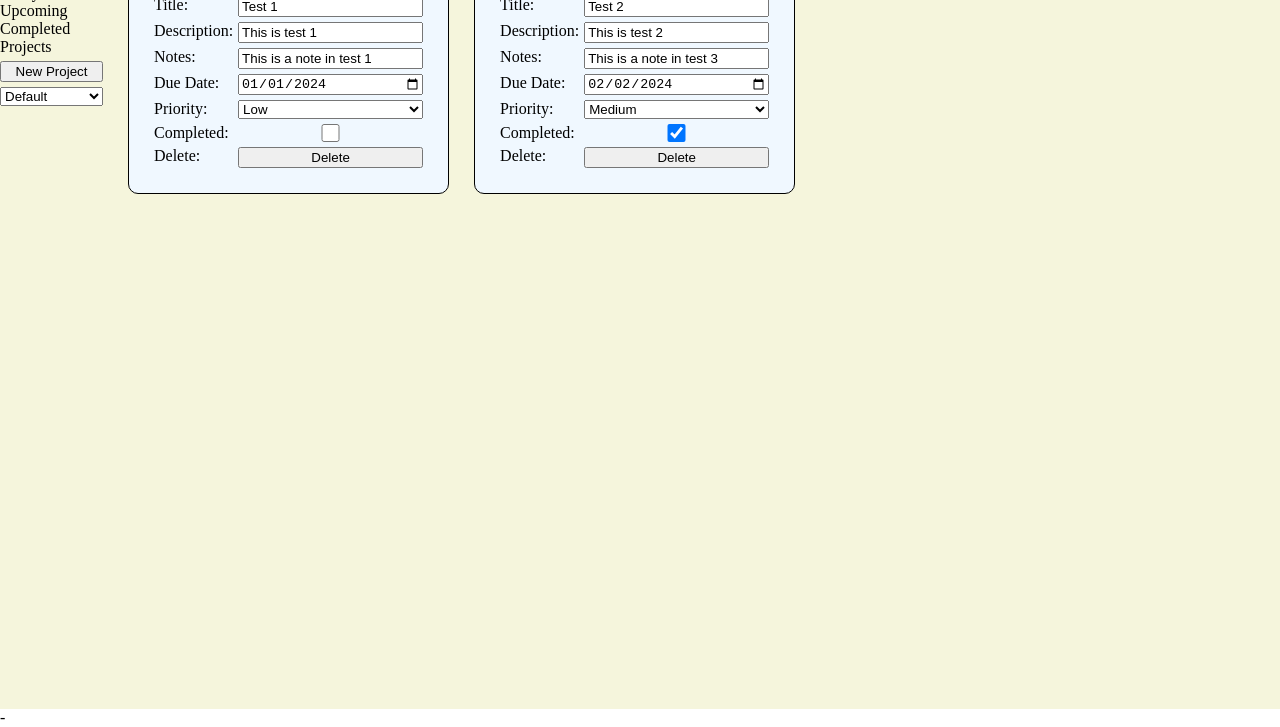
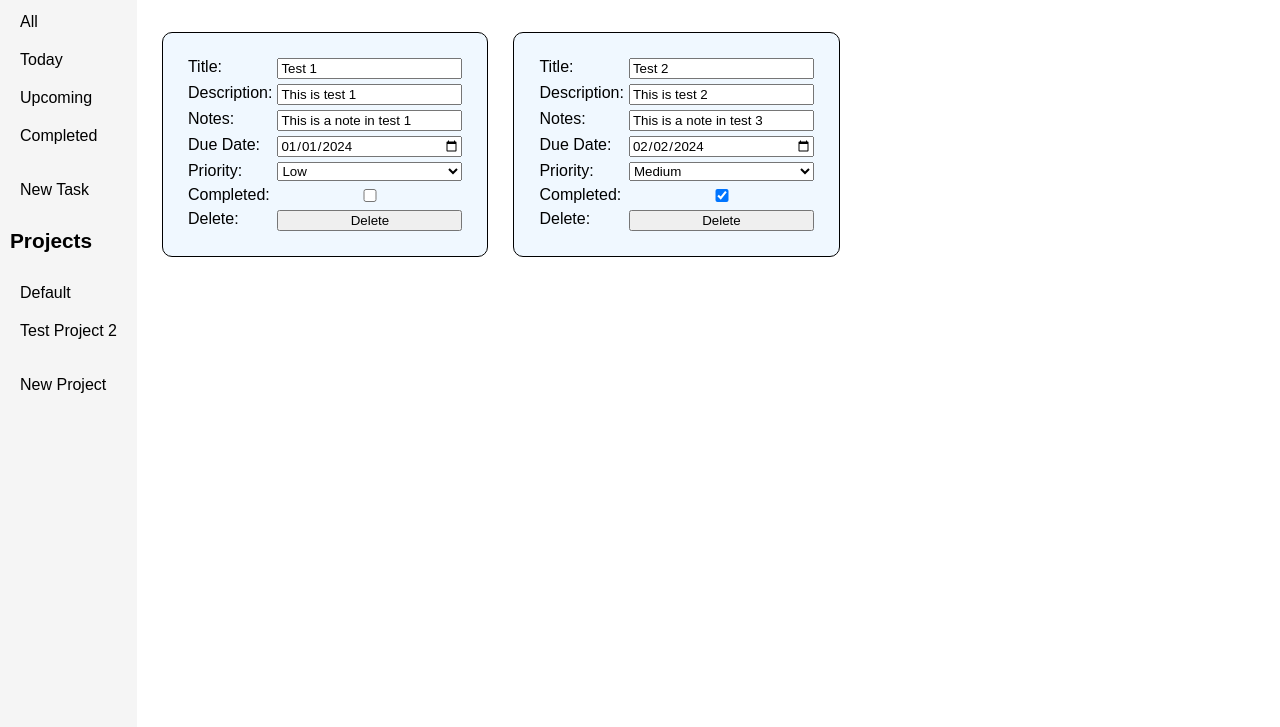
Before and after one commit to cpeel42/todo-list, a website built with webpack: page src/index.html in a window 1280 px wide. Shown: the part 73-800 px from the top of the page. Built offline with nearby package versions, Linux system fonts and the light colour scheme.

Commit message:
Remove DOMFactory. Use template node in HTML instead

```diff
--- a/src/Card.js
+++ b/src/Card.js
@@ -1,74 +1,60 @@
-export default class Card {
-    constructor(project, todo, domElementFactory) {
-        this.project = project;
-        this.todo = todo;
-        this.card = domElementFactory.createDiv('todo-card');
+export default function card (project, todo) {
+    const template = document.getElementById('todo-card-template');
+    const cardFragment = document.importNode(template.content, true)
+    const card = cardFragment.firstElementChild;
 
-        this.titleLabel = domElementFactory.createLabel('title', 'Title:');
-        this.titleInput = domElementFactory.createInput('title', 'text', todo.title, 'Title');
+    const titleInput = card.querySelector('#title-input')
+    const descriptionInput = card.querySelector('#description-input')
+    const notesInput = card.querySelector('#notes-input')
+    const duedateInput = card.querySelector('#duedate-input')
+    const prioritySelect = card.querySelector('#priority-select')
+    const completeInput = card.querySelector('#complete-input')
+    const deleteButton = card.querySelector('#delete-button')
 
-        this.descriptionLabel = domElementFactory.createLabel('description', 'Description:');
-        this.descriptionInput = domElementFactory.createInput('description', 'text', todo.description, 'Description');
+    titleInput.value = todo.title;
+    descriptionInput.value = todo.description;
+    notesInput.value = todo.notes;
+    duedateInput.value = todo.dueDate;
+    completeInput.checked = todo.isComplete;
 
-        this.notesLabel = domElementFactory.createLabel('notes', 'Notes:');
-        this.notesInput = domElementFactory.createInput('notes', 'text', todo.notes, 'Notes');
+    const options = [...card.querySelectorAll('#priority-select option')];
 
-        this.dueDateLabel = domElementFactory.createLabel('duedate', 'Due Date:');
-        this.dueDateInput = domElementFactory.createInput('duedate', 'date', todo.dueDate);
+    options.forEach(option => {
+        if (option.value === todo.priority) {
+            option.selected = true;
+        }
+    });
 
-        this.priorityLabel = domElementFactory.createLabel('priority', 'Priority:');
-        this.prioritySelect = domElementFactory.createSelect('priority', ['---', 'Low', 'Medium', 'High'], todo.priority);
-
-        this.isCompleteLabel = domElementFactory.createLabel('isComplete', 'Completed:');
-        this.isCompleteInput = domElementFactory.createInput('isComplete', 'checkbox', todo.isComplete, '');
-
-        this.deleteLabel = domElementFactory.createLabel('delete', 'Delete: ')
-        this.deleteButton = domElementFactory.createButton('delete-button', 'Delete');
-
-        this.attachEventListeners();
-        this.appendCardElements();
-    }
-
-    appendCardElements() {
-        this.card.append(
-            this.titleLabel, this.titleInput,
-            this.descriptionLabel, this.descriptionInput,
-            this.notesLabel, this.notesInput,
-            this.dueDateLabel, this.dueDateInput,
-            this.priorityLabel, this.prioritySelect,
-            this.isCompleteLabel, this.isCompleteInput,
-            this.deleteLabel, this.deleteButton
-        )
-    }
-
-    attachEventListeners() {
-        this.titleInput.addEventListener('change', (event) => {
-            this.todo.title = event.target.value;
+    titleInput.addEventListener('change', (event) => {
+        todo.title = event.target.value;
     })
 
-        this.descriptionInput.addEventListener('change', (event) => {
-            this.todo.description = event.target.value;
+    descriptionInput.addEventListener('change', (event) => {
+        todo.description = event.target.value;
     })
 
-        this.notesInput.addEventListener('change', (event) => {
-            this.todo.notes = event.target.value;
+    notesInput.addEventListener('change', (event) => {
+        todo.notes = event.target.value;
     })
 
-        this.dueDateInput.addEventListener('change', (event) => {
-            this.todo.dueDate = event.target.value;
+    duedateInput.addEventListener('change', (event) => {
+        todo.dueDate = event.target.value;
     })
 
-        this.prioritySelect.addEventListener('change', (event) => {
-            this.todo.priority = event.target.value;
+    prioritySelect.addEventListener('change', (event) => {
+        todo.priority = event.target.value;
     })
 
-        this.isCompleteInput.addEventListener('change', (event) => {
-            this.todo.isComplete = event.target.checked
+    completeInput.addEventListener('change', (event) => {
+        todo.isComplete = event.target.checked
     });
 
-        this.deleteButton.addEventListener('click', (event) => {
-            this.card.remove();
-            this.project.todoList = this.project.todoList.filter(todo => todo !== this.todo);
+    deleteButton.addEventListener('click', (event) => {
+        card.remove();
+        console.log(project)
+        project.todoList = project.todoList.filter(t => t !== todo);
+        console.log(project)
     })
+
+    return card;
 }
-}
--- a/src/DomElementFactory.js
+++ /dev/null
@@ -1,59 +0,0 @@
-export default class DomElementFactory {
-
-    createDiv(className) {
-        const div = document.createElement('div');
-        div.classList.add(className);
-        return div;
-    }
-
-    createButton(className, text) {
-        const button = document.createElement('button');
-        button.classList.add(className);
-        button.textContent = text;
-        return button;
-    }
-
-    createLabel(forAttr, text) {
-        const label = document.createElement('label');
-        label.setAttribute('for', forAttr);
-        label.textContent = text;
-        return label;
-    }
-
-    createInput(id, type, value, placeholder = '') {
-        const input = document.createElement('input');
-        input.id = id;
-        input.type = type;
-        if (type === 'checkbox') {
-            input.checked = value;
-        } else {
-            input.value = value || '';
-            if (placeholder) {
-                input.placeholder = placeholder;
-            }
-        }
-        return input;
-    }
-
-    createSelect(id, optionList, selectedValue) {
-        const select = document.createElement('select');
-        select.id = id;
-
-        optionList.forEach(optionName => {
-            const isSelected = (optionName === selectedValue) ? true : false;
-            let option = this.createOption(optionName, isSelected);
-            select.appendChild(option);
-        });
-
-        return select;
-    }
-
-    createOption(name, isSelected) {
-        const option = document.createElement('option');
-        if (isSelected == true) {
-            option.selected = true
-        }
-        option.textContent = name;
-        return option;
-    }
-}
--- a/src/Project.js
+++ /dev/null
@@ -1,6 +0,0 @@
-export default class Project {
-    constructor(name, todoList) {
-        this.name = name;
-        this.todoList = todoList
-    }
-}
--- a/src/Projects.js
+++ b/src/Projects.js
@@ -1,7 +1,58 @@
-import { sampleProjects } from "./Samples.js";
-const projects = [];
-sampleProjects.forEach(project => {
-    projects.push(project)
-});
+export class Project {
+    constructor(name, todoList) {
+        this.name = name;
+        this.todoList = todoList
+    }
+}
 
-export default projects
+export class Todo {
+    constructor(title, description, dueDate, priority, notes, isComplete) {
+        this.title = title;
+        this.description = description;
+        this.dueDate = dueDate;
+        this.priority = priority;
+        this.notes = notes;
+        this.isComplete = isComplete;
+    }
+}
+
+const todo1 = new Todo (
+    'Test 1',
+    'This is test 1',
+    '2024-01-01',
+    'Low',
+    'This is a note in test 1',
+    false
+);
+
+const todo2 = new Todo (
+    'Test 2',
+    'This is test 2',
+    '2024-02-02',
+    'Medium',
+    'This is a note in test 3',
+    true
+);
+
+const todo3 = new Todo (
+    'Test 3',
+    'This is test 3',
+    '2024-03-03',
+    'High',
+    'This is a note in test 3',
+    false
+);
+
+const defaultProject = new Project (
+    'Default',
+    [todo1, todo2]
+);
+
+const project2 = new Project (
+    'Test Project 2',
+    [todo3]
+);
+
+const projects = [defaultProject, project2];
+
+export {projects}
--- a/src/Samples.js
+++ /dev/null
@@ -1,41 +0,0 @@
-import Todo from "./Todo.js";
-import Project from "./Project.js"
-
-const todo1 = new Todo (
-    'Test 1',
-    'This is test 1',
-    '2024-01-01',
-    'Low',
-    'This is a note in test 1',
-    false
-);
-
-const todo2 = new Todo (
-    'Test 2',
-    'This is test 2',
-    '2024-02-02',
-    'Medium',
-    'This is a note in test 3',
-    true
-);
-
-const todo3 = new Todo (
-    'Test 3',
-    'This is test 3',
-    '2024-03-03',
-    'High',
-    'This is a note in test 3',
-    false
-);
-
-const defaultProject = new Project (
-    'Default',
-    [todo1, todo2]
-);
-
-const project2 = new Project (
-    'Test Project 2',
-    [todo3]
-);
-
-export const sampleProjects = [defaultProject, project2];
--- a/src/index.html
+++ b/src/index.html
@@ -6,34 +6,56 @@
     <title>ToDo List</title>
 </head>
 <body>
-    <div class="header">
-        <p>-</p>
+    <div class="sidebar">
+        <h3>Tasks</h3>
+        <ul class="filters">
+            <li class="filter-all">All</li>
+            <li class="filter-today">Today</li>
+            <li class="filter-upcoming">Upcoming</li>
+            <li class="completed">Completed</li>
+        </ul>
+        <ul>
+            <li class="add-todo-button">New Task</li>
+        </ul>
+
+        <div class="projects">
+            <h3>Projects</h3>
+            <ul class="projects-list"></ul>
+            <ul>
+                <li class="add-project-button">New Project</li>
+            </ul>
+
+        </div>
     </div>
+
     <div class="main">
-        <div class="sidebar">
-            <button class="add-todo-button">New To-Do</button>
-            <div class="filters">
-                <p class="filter-all">All</p>
-                <p class="filter-today">Today</p>
-                <p class="filter-upcoming">Upcoming</p>
-                <p class="completed">Completed</p>
-            </div>
-            <div class="projects">
-                <p>Projects</p>
-                <button class="add-project-button">New Project</button>
-
-                <select name="project-select" id="project-select"></select>
-
-
-            </div>
-        </div>
+        <h1 class="project-title"></h1>
         <div class="body">
             <div class="cards"></div>
         </div>
-
     </div>
-    <div class="footer">
-        <p>-</p>
-    </div>
+    <template id="todo-card-template">
+        <div class="todo-card">
+            <label for="title-input">Title:</label>
+            <input id="title-input" type="text" placeholder="Title">
+            <label for="description-input">Description:</label>
+            <input id="description-input" type="text" placeholder="Description">
+            <label for="notes-input">Notes:</label>
+            <input id="notes-input" type="text" placeholder="Notes:">
+            <label for="duedate-input">Due Date:</label>
+            <input id="duedate-input" type="date">
+            <label for="priority-select">Priority:</label>
+            <select id="priority-select">
+                <option>---</option>
+                <option>Low</option>
+                <option>Medium</option>
+                <option>High</option>
+            </select>
+            <label for="complete-input">Completed:</label>
+            <input id="complete-input" type="checkbox">
+            <label for="delete-button">Delete:</label>
+            <button id="delete-button">Delete</button>
+        </div>
+    </template>
 </body>
 </html>
--- a/src/index.js
+++ b/src/index.js
@@ -1,20 +1,14 @@
 import "./styles.css";
-import Card from "./Card.js"
-import DomElementFactory from "./DomElementFactory.js";
-import projects from "./Projects.js"
-import Todo from "./Todo.js";
-import Project from "./Project.js";
-
-const domElementFactory = new DomElementFactory();
+import card from "./Card.js"
+import {projects, Todo, Project} from "./Projects.js"
 
 const cardsDiv = document.querySelector('.cards')
 const addTodoButton = document.querySelector('.add-todo-button');
 const addProjectButton = document.querySelector('.add-project-button');
-const projectSelect = document.querySelector('#project-select');
+const projectTitle = document.querySelector('.project-title')
+const projectsList = document.querySelector('.projects-list')
 let currentProject = projects[0];
 
-makeProjects();
-makeCards();
 
 addTodoButton.addEventListener('click', (event) => {
     newCard();
@@ -25,36 +19,48 @@ addProjectButton.addEventListener('click', (event) => {
     let project = new Project(projectName, []);
     projects.push(project)
     currentProject = project;
-    makeProjects();
     newCard();
 })
 
-projectSelect.addEventListener('change', (event) => {
-    const selectedProjectName = event.target.value;
+projectsList.addEventListener('click', (event) => {
+    const selectedProjectName = event.target.textContent;
     currentProject = projects.find(project => project.name === selectedProjectName);
-    makeCards(currentProject);
+    render();
 })
 
 function newCard() {
     let todo = new Todo();
     currentProject.todoList.push(todo);
-    makeCards();
+    render();
 }
 
-function makeProjects() {
-    projectSelect.innerHTML = '';
+function renderProjects() {
+    while(projectsList.firstChild) {
+        projectsList.removeChild(projectsList.firstChild);
+    }
     const projectNames = projects.map(project => project.name);
-    projectNames.forEach(optionName => {
-        const isSelected = (optionName === currentProject.name) ? true : false;
-        let option = domElementFactory.createOption(optionName, isSelected);
-        projectSelect.appendChild(option);
+    projectNames.forEach(projectName => {
+        const isSelected = (projectName === currentProject.name) ? true : false;
+        let element = document.createElement('li');
+        element.textContent = projectName;
+        projectsList.appendChild(element);
+    })
+    projectTitle.textContent = currentProject.name;
+}
+
+function renderCards() {
+    while(cardsDiv.firstChild) {
+        cardsDiv.removeChild(cardsDiv.firstChild)
+    }
+    currentProject.todoList.forEach(todo => {
+        const newCard = card(currentProject, todo);
+        cardsDiv.appendChild(newCard);
     });
 }
 
-function makeCards() {
-    cardsDiv.innerHTML = '';
-    currentProject.todoList.forEach(todo => {
-        const card = new Card(currentProject, todo, domElementFactory);
-        cardsDiv.appendChild(card.card);
-    });
+function render() {
+    renderCards();
+    renderProjects();
 }
+
+render();
--- a/src/styles.css
+++ b/src/styles.css
@@ -1,28 +1,50 @@
 * {
+    font-family: sans-serif;
+}
+
+body {
     margin: 0px;
-}
-body {
     display: flex;
-    flex-direction: column;
     height: 100vh
 }
 
-.main {
-    flex: auto;
-    display: flex;
-    background-color: beige;
+ul {
+    list-style-type: none;
+    padding: 0px;
 }
 
-.projects {
+.sidebar {
+    padding: 10px;
+    background-color: #f5f5f5;
+    white-space: nowrap;
+}
+
+.sidebar li {
+    padding: 10px;
+    border-radius: 10px;
+}
+
+.sidebar li:hover {
+    box-shadow: inset 0 0 100px 100px rgba(0, 0, 0, 0.1);
+}
+
+.sidebar h3 {
+    font-size: 1.3rem;
+}
+
+.main {
     display: flex;
+    min-height: 100vh;
     flex-direction: column;
-    gap: 5px;
+}
+
+.footer {
+    margin-top: auto;
 }
 
 .cards {
     display: flex;
     flex-wrap: wrap;
-    grid-template-columns: 1fr 1fr;
     padding: 25px;
     gap: 25px;
 }
```
Also changed, not shown: src/Todo.js (deleted, +0 -10 lines). Lines whose indentation alone changed are shown as unchanged.
